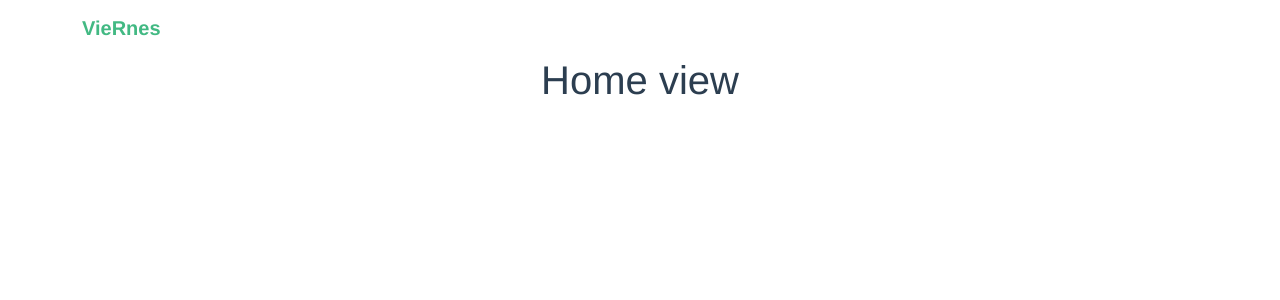
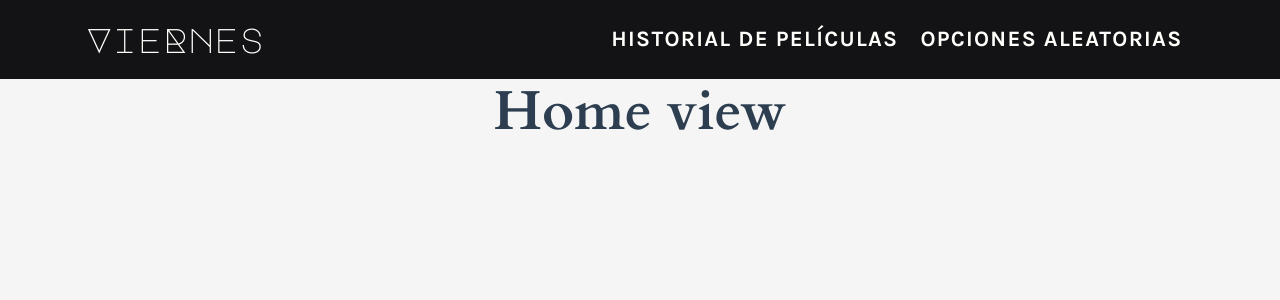
Before and after one commit to pazspera/viernes-vue, a Vue app in the folder viernes-vue/: page / in a window 1280 px wide. Shown: the top 300 px of the page. Built offline with nearby package versions, Linux system fonts and the light colour scheme.

Commit message:
Agregué estilos iniciales scss y estilos NavBarComponent

```diff
--- a/viernes-vue/src/App.vue
+++ b/viernes-vue/src/App.vue
@@ -13,6 +13,8 @@ export default {
 </script>
 
 <style lang="scss">
+@import "@/assets/main.scss";
+
 #app {
   font-family: Avenir, Helvetica, Arial, sans-serif;
   -webkit-font-smoothing: antialiased;
--- /dev/null
+++ b/viernes-vue/src/assets/main.scss
@@ -0,0 +1,139 @@
+@import url("https://fonts.googleapis.com/css2?family=Cardo:wght@700&family=Karla:wght@300;400;700&family=Major+Mono+Display&family=Outfit:wght@400;700&display=swap");
+
+// VARIABLES
+
+// Colores
+$black: #131316;
+$white: #fffffc;
+$light-gray: #f5f5f5;
+$dark-gray: #d9d9d9;
+$primary: #e3170a;
+// $secondary: green;
+
+// Fuentes
+$font-text: "Karla", sans-serif;
+$font-title: "Cardo", serif;
+$font-logo: "Major Mono Display", monospace;
+
+// Tamaños
+$size1: 3.052rem;
+$size2: 2.441rem;
+$size3: 1.953rem;
+$size4: 1.563rem;
+$size5: 1.25rem;
+$size6: 1rem;
+$size7: 0.8rem;
+$size8: 0.64rem;
+
+$size-large: 3.815rem;
+$size-xxl: 4.768rem;
+
+$size-mobile: 16px;
+$size-tablet: 18px;
+$size-desktop: 22px;
+$size-desktop-lg: 24px;
+
+// Padding
+$padding-main: 3rem;
+$padding-main-mobile: 4.5rem;
+$padding-main-desktop: 3rem;
+$padding-inner: 1.5rem;
+
+// MIXINS
+
+// Mixin para imágenes de fondo
+@mixin background-image {
+  max-width: 100%;
+  object-fit: cover;
+  background-size: cover;
+  background-position: center;
+  background-repeat: no-repeat;
+}
+
+// RESETS
+
+*,
+*:before,
+*:after {
+  box-sizing: inherit;
+}
+
+html {
+  box-sizing: border-box;
+  font-size: $size-mobile;
+}
+
+body {
+  margin: 0;
+  background-color: $light-gray;
+  color: $black;
+}
+
+img {
+  max-width: 100%;
+  display: block;
+}
+
+// TYPOGRAPHY
+
+body {
+  font-family: $font-text;
+  line-height: 1.6rem;
+}
+
+p {
+  line-height: 1.6rem;
+}
+
+h1,
+h2,
+h3,
+h4,
+h5,
+h6 {
+  font-family: $font-title;
+  margin-top: 0;
+}
+
+h2 {
+  font-size: $size3;
+}
+
+// Cambio font-size dependiendo tamaño dispositivo
+@media (min-width: 720px) {
+  html {
+    font-size: $size-tablet;
+  }
+}
+
+@media (min-width: 1140px) {
+  html {
+    font-size: $size-desktop;
+  }
+}
+
+@media (min-width: 1320px) {
+  html {
+    font-size: $size-desktop-lg;
+  }
+}
+
+.uppercase {
+  text-transform: uppercase;
+}
+
+// Decoración para links
+.link-line {
+  padding-bottom: 0.35rem;
+  border-bottom-style: solid;
+  border-bottom-width: 2.5px;
+  width: fit-content;
+  // Poner transition en ambos estados para que se anime en mouseenter y mouseleave
+  transition: all 0.25s ease-in-out;
+
+  &:hover,
+  &:focus {
+    transition: all 0.25s ease-in-out;
+    padding-bottom: 0.15rem;
+  }
+}
--- a/viernes-vue/src/components/NavBarComponent.vue
+++ b/viernes-vue/src/components/NavBarComponent.vue
@@ -33,4 +33,59 @@
 export default {};
 </script>
 
-<style></style>
+<style lang="scss">
+@import "@/assets/main.scss";
+
+.navbar {
+  background-color: $black;
+
+  &-brand {
+    font-size: $size4;
+    font-family: $font-logo;
+    padding: 0;
+    font-weight: 400;
+  }
+
+  .nav-link {
+    font-size: $size6;
+    font-weight: 700;
+    text-transform: uppercase;
+    letter-spacing: 1.3px;
+    font-family: $font-text;
+  }
+}
+
+// Override color a los nav-links
+.navbar-dark,
+.navbar-brand,
+.navbar-nav,
+.nav-link {
+  color: $white !important;
+  transition: all 0.5s ease-in-out;
+
+  &:hover,
+  &:focus {
+    color: $primary !important;
+    transition: all 0.5s ease-in-out;
+  }
+}
+
+// Override color del navbar-toggler
+.navbar-dark,
+.navbar-toggler {
+  color: rgba($white, 0.3);
+
+  &:hover,
+  &:focus {
+    color: rgba($white, 0.3);
+  }
+}
+
+/*
+// Color para mostrar página activa en navbar
+.active {
+    font-weight: 700;
+    color: $white !important;
+}
+*/
+</style>
```
